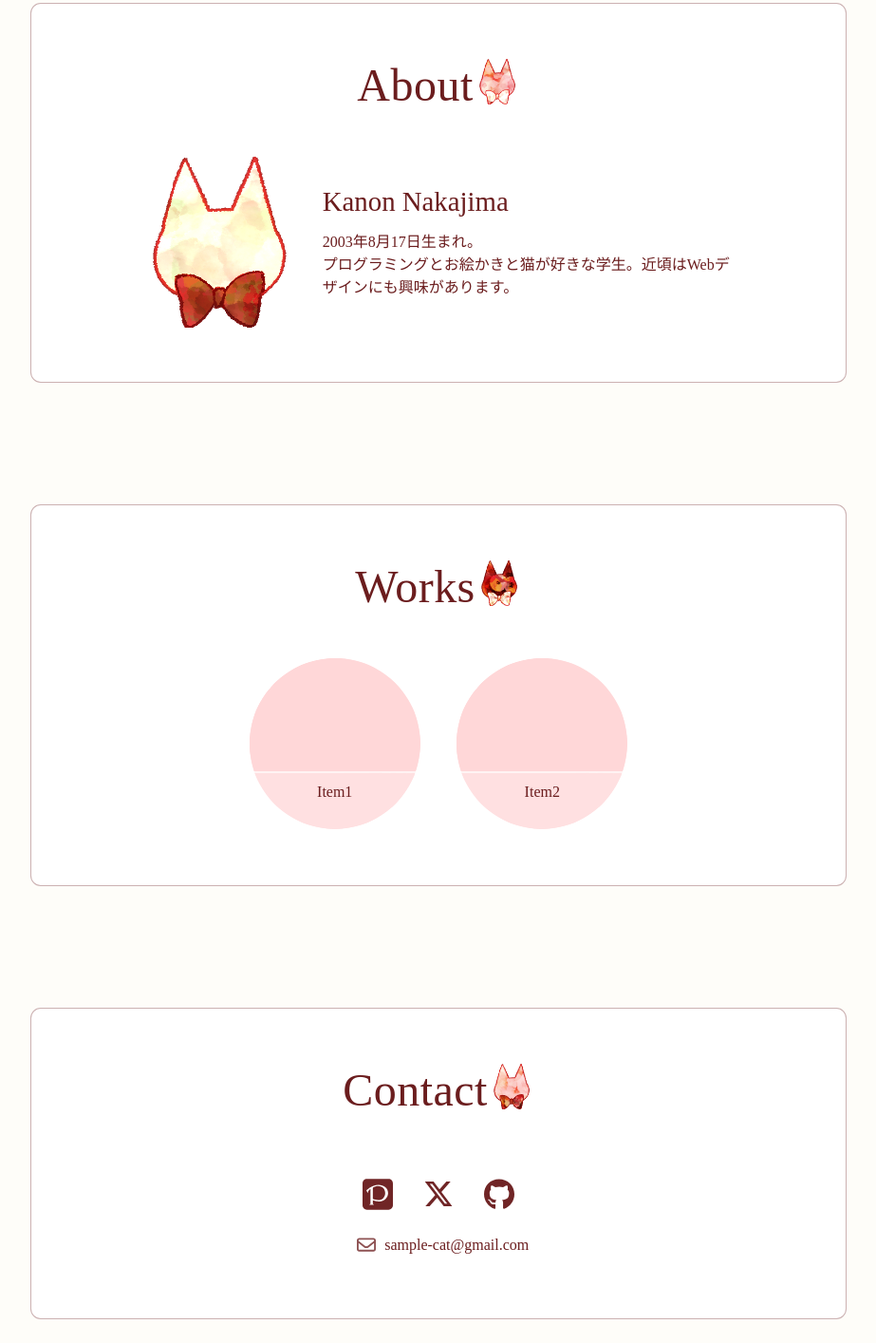
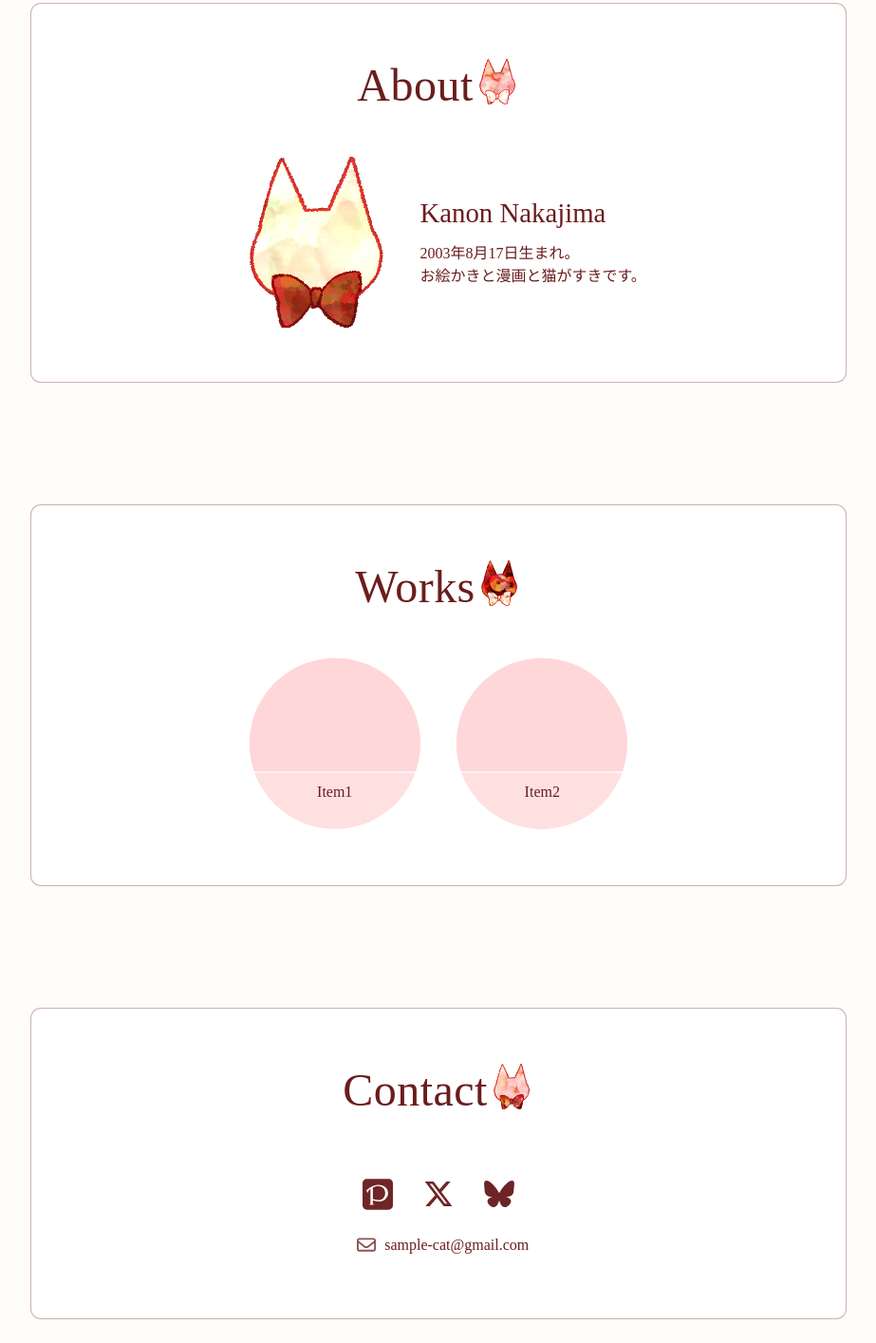
Before and after one commit to kanon2155103/my-portfolio, a plain HTML site: page index.html in a window 1280 px wide. Shown: the part 846-2260 px from the top of the page at 95% size, without its empty margins (178-1101 px from the left). Drawn offline with Linux system fonts and the light colour scheme.

Commit message:
change files

```diff
--- a/index.html
+++ b/index.html
@@ -47,7 +47,7 @@
 							Kanon Nakajima
 						</div>
 						<div class="bio">
-							2003年8月17日生まれ。<br>プログラミングとお絵かきと猫が好きな学生。近頃はWebデザインにも興味があります。
+							2003年8月17日生まれ。<br>お絵かきと漫画と猫がすきです。
 						</div>
 					</div>
 				</div>
@@ -82,7 +82,7 @@
 							<img src="./public/images/logos/x-twitter.svg" alt="x-icon">
 						</a>
 						<a href="">
-							<img src="./public/images/logos/github.svg" alt="x-icon">
+							<img src="./public/images/logos/bluesky-brands-solid.svg" alt="x-icon">
 						</a>
 					</div>
 					<div class="mail">
```
Also changed, not shown: public/images/apple.png (deleted), public/images/logos/bluesky-brands-solid.svg (added), public/images/logos/square-bluesky-brands-solid.svg (added), 1 other file.
